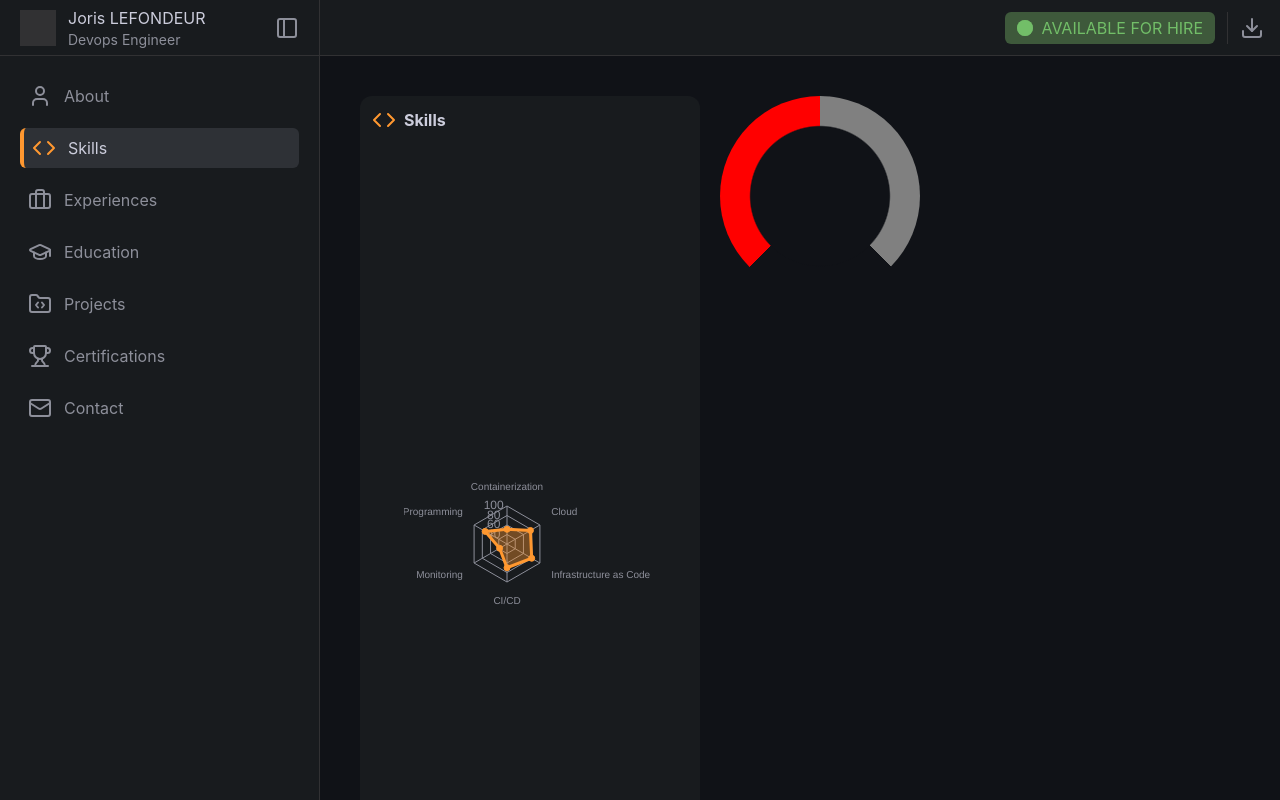
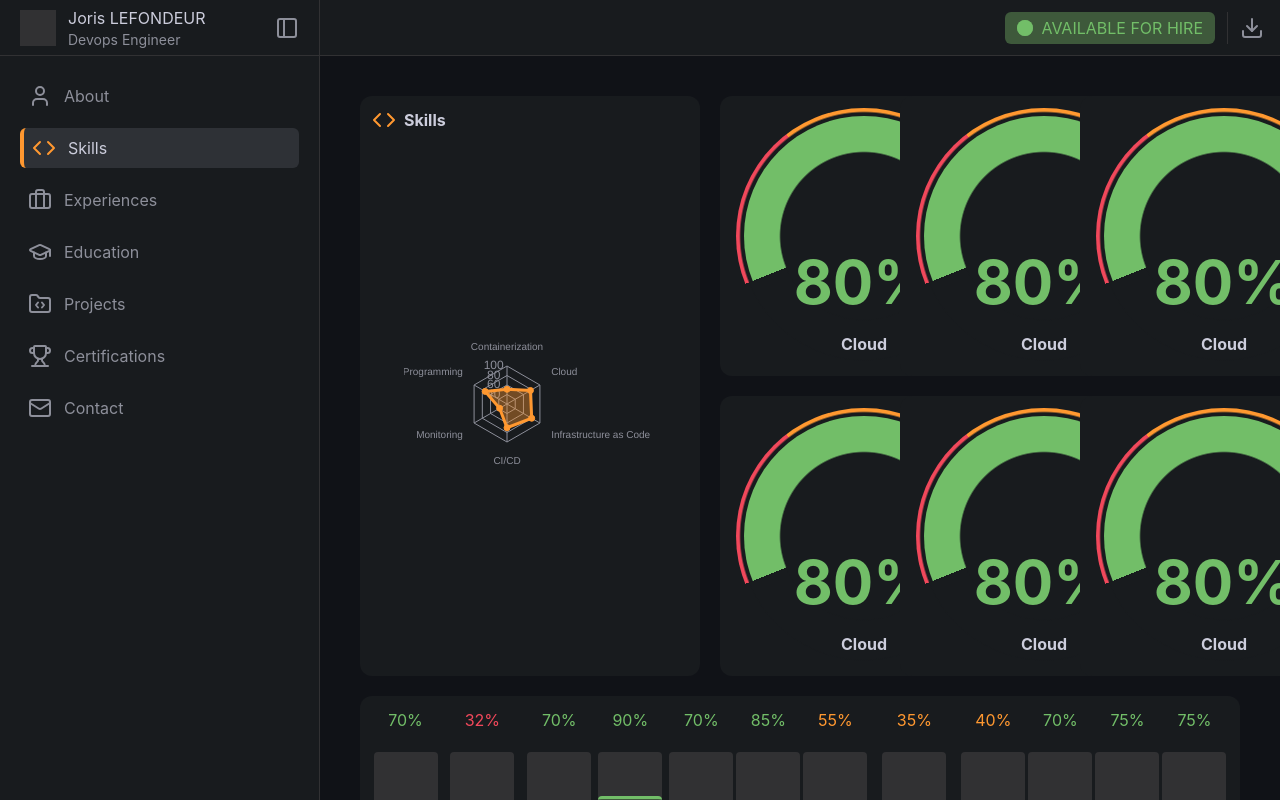
Before and after one commit to jlefonde/portfolio-frontend, a Vue app: page /skills in a window 1280 px wide. Built offline with nearby package versions, Linux system fonts and the light colour scheme.

Commit message:
Modified Gauge

```diff
--- a/src/components/Gauge.vue
+++ b/src/components/Gauge.vue
@@ -5,25 +5,39 @@ defineProps<{
 </script>
 
 <template>
-  <div class="gauge" style="--value: 0.5"></div>
-  <!-- <div class="size-64 border-[calc]" style="--value: 0.5"></div> -->
+  <div class="bg-base-300 flex w-full flex-col items-center rounded-xl p-3">
+    <div class="gauge-outside size-64 rounded-full">
+      <div class="gauge size-60 m-2 flex items-end justify-center rounded-full" style="--value: 0.8">
+        <div class="flex flex-col">
+          <div class="font-bold text-green-light text-6xl">80%</div>
+          <div class="font-bold text-base-50 text-center pt-5">Cloud</div>
+        </div>
+      </div>
+    </div>
+  </div>
 </template>
 
 <style scoped>
+.gauge-outside {
+  background:
+    radial-gradient(var(--color-base-300) 68%, transparent 69%),
+    conic-gradient(
+      from -112deg,
+      var(--color-red-light) calc(224deg / 3),
+      var(--color-orange-light) calc(224deg / 3) calc(224deg * 2 / 3),
+      var(--color-green-light) calc(224deg * 2 / 3) 224deg,
+      transparent 224deg 100%
+    );
+}
+
 .gauge {
-  --size: 200px;
-  width: var(--size);
-  height: var(--size);
-  border-radius: 100%;
   background:
-    radial-gradient(var(--color-base-350) 49%, transparent 50%),
+    radial-gradient(var(--color-base-300) 49%, transparent 50%),
     conic-gradient(
-      from -135deg,
-      red calc(270deg * var(--value)),
-      grey calc(270deg * var(--value)) 270deg,
-      transparent 270deg 100%
+      from -112deg,
+      var(--color-green-light) calc(224deg * var(--value)),
+      var(--color-base-150) calc(224deg * var(--value)) 224deg,
+      transparent 224deg 100%
     );
-  text-align: center;
-  line-height: var(--size);
 }
 </style>
--- a/src/views/About.vue
+++ b/src/views/About.vue
@@ -20,7 +20,7 @@ const navRoute = routes.find((r) => r.path == route.path);
   <div class="grid grid-cols-5 grid-rows-8 gap-5">
     <div class="card col-span-3 row-span-4">
       <Title :title="navRoute?.name?.toString() ?? ''" :icon="navRoute?.icon" :icon-color="navRoute?.primaryColor" />
-      <p class="text-base-50 text-justify text-sm leading-relaxed">
+      <p class="text-base-50 text-justify text-sm leading-relaxed grow">
         Lorem ipsum dolor sit amet, consectetur adipiscing elit. Integer consequat lacus posuere metus blandit, ac
         dignissim neque mollis. Nulla tincidunt rutrum blandit. Donec auctor non ante nec feugiat. Pellentesque porta
         auctor tellus, sit amet fermentum nisi ornare a. Fusce elementum ac mauris a consequat. Mauris aliquet dolor
@@ -44,11 +44,11 @@ const navRoute = routes.find((r) => r.path == route.path);
         </a>
       </div>
     </div>
-    <Stat class="col-start-4 row-span-2 min-h-56" name="Visitors Count" value="50" color="orange-light" />
-    <Stat class="col-start-5 row-span-2 min-h-56" name="Month Cost-to-Date" value="$0.95" color="red-light" />
-    <Stat class="col-start-4 row-span-2 row-start-3 min-h-56" name="Response Time" value="<24h" color="green-light" />
+    <Stat class="col-start-4 row-span-2 min-h-56 min-w-56" name="Visitors Count" value="50" color="orange-light" />
+    <Stat class="col-start-5 row-span-2 min-h-56 min-w-56" name="Month Cost-to-Date" value="$0.95" color="red-light" />
+    <Stat class="col-start-4 row-span-2 row-start-3 min-h-56 min-w-56" name="Response Time" value="<24h" color="green-light" />
     <Stat
-      class="col-start-5 row-span-2 row-start-3 min-h-56"
+      class="col-start-5 row-span-2 row-start-3 min-h-56 min-w-56"
       name="Certifications Earned"
       :value="certifications.length.toString()"
       color="blue-light"
--- a/src/views/Skills.vue
+++ b/src/views/Skills.vue
@@ -5,10 +5,10 @@ import VerticalBarChart from "../components/VerticalBarChart.vue";
 import { routes } from "../router/routes";
 import { skills } from "../data/skills";
 import { useRoute } from "vue-router";
-import type { Bar } from "../types";
 import { getColorHex } from "../composables/color";
 import { Chart as ChartJS, RadialLinearScale, PointElement, LineElement, Filler, Tooltip } from "chart.js";
 import { Radar } from "vue-chartjs";
+import type { Bar } from "../types";
 
 const route = useRoute();
 const navRoute = routes.find((r) => r.path == route.path);
@@ -96,7 +96,12 @@ ChartJS.register(RadialLinearScale, PointElement, LineElement, Filler, Tooltip);
         </div>
       </div>
     </div>
-    <Gauge :value="0.8" />
+    <Gauge class="col-start-3 row-span-2 min-h-56 min-w-72" :value="0.8" />
+    <Gauge class="col-start-4 row-span-2 min-h-56 min-w-72" :value="0.8" />
+    <Gauge class="col-start-5 row-span-2 min-h-56 min-w-72" :value="0.8" />
+    <Gauge class="col-start-3 row-span-2 row-start-3 min-h-56 min-w-72" :value="0.8" />
+    <Gauge class="col-start-4 row-span-2 row-start-3 min-h-56 min-w-72" :value="0.8" />
+    <Gauge class="col-start-5 row-span-2 row-start-3 min-h-56 min-w-72" :value="0.8" />
     <div class="card col-span-full row-span-4 row-start-5">
       <VerticalBarChart :bars="skillBarChart" />
     </div>
```
